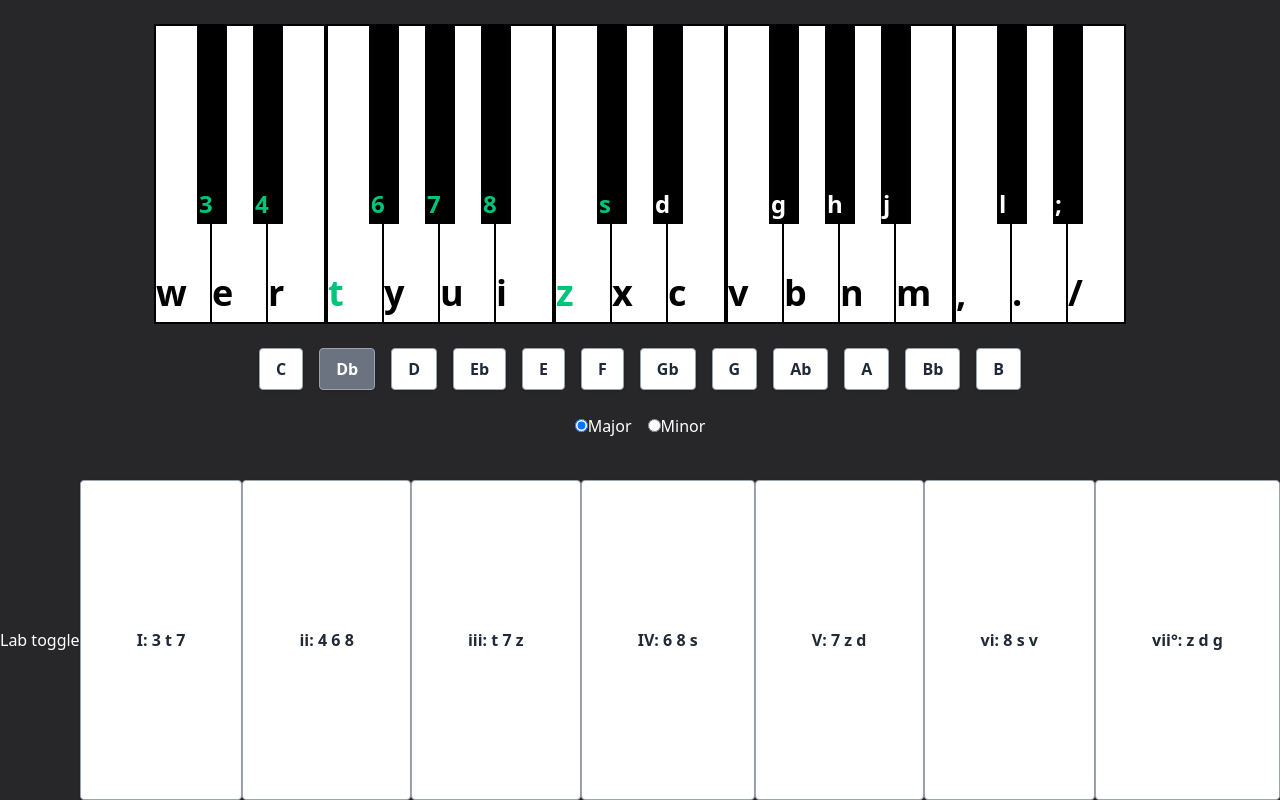
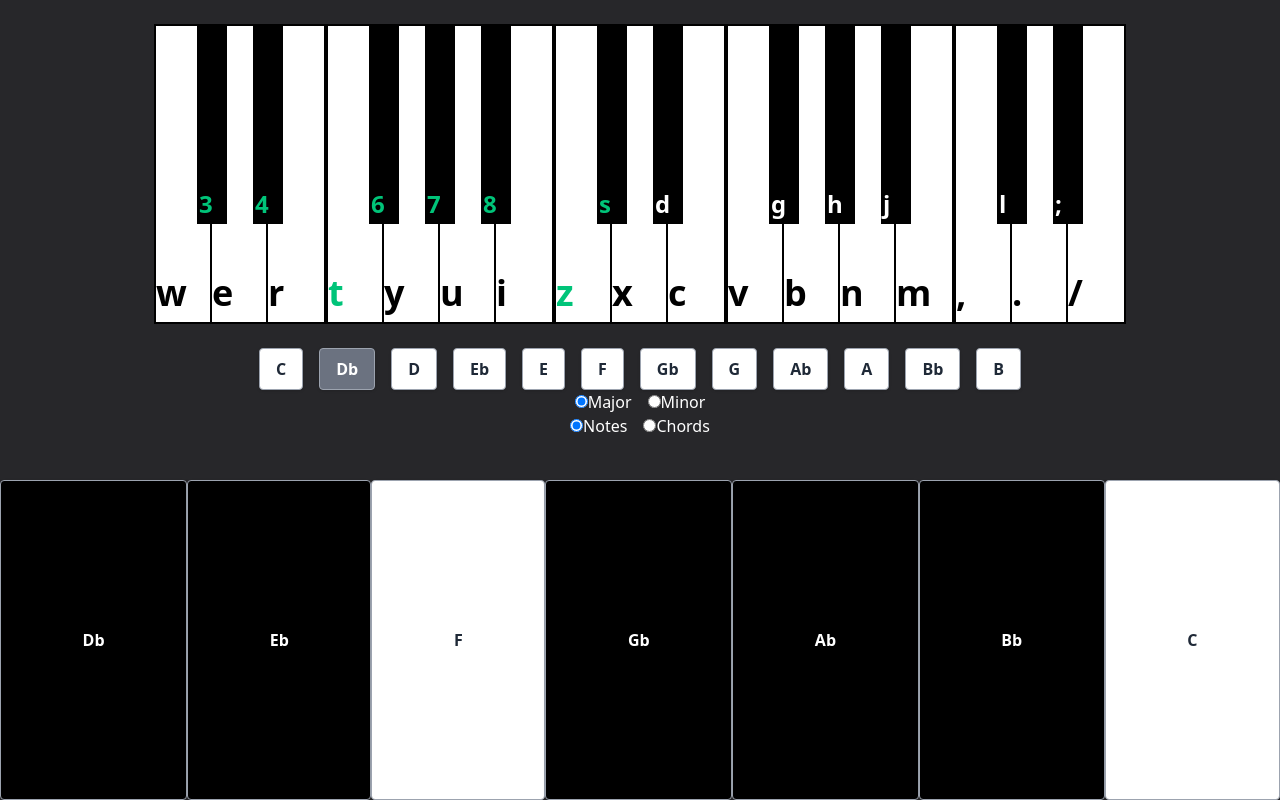
Before and after one commit to vanbrantley/keyboard, a Next.js app: page / in a window 1280 px wide. Both pictures are taken after a click on the button "Db". Built offline with nearby package versions, Linux system fonts and the light colour scheme.

Commit message:
Add note buttons

```diff
--- a/src/components/Key.tsx
+++ b/src/components/Key.tsx
@@ -1,3 +1,6 @@
+import { useContext } from 'react';
+import { AppStoreContext } from '../context/AppStoreContext';
+import { observer } from 'mobx-react-lite';
 import { NOTE_TO_KEY } from "../global/constants";
 
 interface IKeyProps {
@@ -6,7 +9,10 @@ interface IKeyProps {
     pressedKeys: string[],
 }
 
-const Key = (props: IKeyProps) => {
+const Key = observer((props: IKeyProps) => {
+
+    const store = useContext(AppStoreContext);
+    const { playNote } = store;
 
     const { note, scaleNotes, pressedKeys } = props;
 
@@ -18,11 +24,11 @@ const Key = (props: IKeyProps) => {
     const keyTextClassName = `key-text ${isFlat ? 'flat' : ''} ${inScale ? 'scale' : ''}`;
 
     return (
-        <div className={keyClassName}>
+        <div className={keyClassName} onClick={() => playNote(note)}>
             <div className={keyTextClassName}>{NOTE_TO_KEY[note]}</div>
         </div>
     );
 
-};
+});
 
 export default Key;
--- a/src/components/Keyboard.tsx
+++ b/src/components/Keyboard.tsx
@@ -11,16 +11,7 @@ interface IKeyboardProps {
 const Keyboard = observer((props: IKeyboardProps) => {
 
     const store = useContext(AppStoreContext);
-    const { pressedKeys, setPressedKeys } = store;
-
-    // const [pressedKeys, setPressedKeys] = useState<string[]>([]);
-
-    const playNote = (note: string | undefined) => {
-        if (note) {
-            const noteAudio = new Audio((document.getElementById(note) as HTMLAudioElement)?.src || '');
-            noteAudio.play();
-        }
-    };
+    const { pressedKeys, setPressedKeys, playNote } = store;
 
     const handleKeyDown = (event: KeyboardEvent) => {
         if (event.repeat) {
@@ -56,13 +47,13 @@ const Keyboard = observer((props: IKeyboardProps) => {
         };
     }, [pressedKeys]);
 
-    const keys = NOTES2.map((note, index) => {
+    const keys = NOTES2.map((note) => {
         return (
             <Key key={note} note={note} scaleNotes={props.scaleNotes} pressedKeys={pressedKeys} />
         );
     });
 
-    const noteFiles = NOTES2.map((note, index) => {
+    const noteFiles = NOTES2.map((note) => {
         return (
             <audio key={note} id={note} src={`./../../notes2/${note}.mp3`} preload="auto" />
         );
--- /dev/null
+++ b/src/components/NoteButtons.tsx
@@ -0,0 +1,30 @@
+import { useContext } from 'react';
+import { AppStoreContext } from '../context/AppStoreContext';
+import { observer } from 'mobx-react-lite';
+
+const NoteButtons = observer(() => {
+
+    const store = useContext(AppStoreContext);
+    const { scaleNotes, playNote } = store;
+
+    return (
+        <div className="flex flex-grow">
+            {scaleNotes.slice(0, 7).map((note, i) => {
+                const noteName = note.slice(0, -1);
+                const isFlat = noteName.length > 1;
+                return (
+                    <button
+                        key={noteName}
+                        onClick={() => playNote(note)}
+                        className={`flex-grow ${isFlat ? ("bg-black text-white hover:bg-zinc-900") : ("bg-white text-gray-800 hover:bg-gray-300")} font-semibold py-2 px-4 border border-gray-400 rounded shadow`}>
+                        {noteName}
+
+                    </button>
+                );
+            })}
+        </div>
+    );
+
+});
+
+export default NoteButtons;
--- a/src/pages/index.tsx
+++ b/src/pages/index.tsx
@@ -2,6 +2,7 @@ import { useContext, useState, useEffect } from 'react';
 import Keyboard from "./../components/Keyboard";
 import MiniKeyboard from "./../components/MiniKeyboard";
 import ProgressionLab from './../components/ProgressionLab';
+import NoteButtons from './../components/NoteButtons';
 import { NOTES, NOTE_TO_KEY } from './../global/constants';
 import { AppStoreContext } from '../context/AppStoreContext';
 import { observer } from 'mobx-react-lite';
@@ -15,8 +16,9 @@ enum Layout {
 const Home = observer(() => {
 
   const store = useContext(AppStoreContext);
-  const { isMajor, selectedIndex, scaleNotes, chordNotes,
-    scale, chordFilesInfo, getScale, getChords, playChord, handleScaleButtonClick, handleRadioChange,
+  const { isMajor, isChord, selectedIndex, scaleNotes, chordNotes,
+    scale, chordFilesInfo, getScale, getChords, playChord,
+    handleScaleButtonClick, handleMajorMinorRadioChange, handleNoteChordRadioChange,
     showLab, setShowLab } = store;
 
   const [currentLayout, setCurrentLayout] = useState<Layout>(Layout.Desktop);
@@ -58,7 +60,7 @@ const Home = observer(() => {
         <audio key={chord.key} id={chord.id} src={chord.src} preload={chord.preload} />
       );
     });
-  }
+  };
 
   return (
     <div>
@@ -88,7 +90,7 @@ const Home = observer(() => {
                     ))}
                   </div>
 
-                  <br></br>
+                  {/* <br></br> */}
 
                   <div className="flex space-x-4">
                     <label className="text-white">
@@ -96,7 +98,7 @@ const Home = observer(() => {
                         type="radio"
                         value="major"
                         checked={isMajor}
-                        onChange={handleRadioChange}
+                        onChange={handleMajorMinorRadioChange}
                       />
                       Major
                     </label>
@@ -105,9 +107,29 @@ const Home = observer(() => {
                         type="radio"
                         value="minor"
                         checked={!isMajor}
-                        onChange={handleRadioChange}
+                        onChange={handleMajorMinorRadioChange}
                       />
                       Minor
+                    </label>
+                  </div>
+                  <div className="flex space-x-4">
+                    <label className="text-white">
+                      <input
+                        type="radio"
+                        value="notes"
+                        checked={!isChord}
+                        onChange={handleNoteChordRadioChange}
+                      />
+                      Notes
+                    </label>
+                    <label className="text-white">
+                      <input
+                        type="radio"
+                        value="chords"
+                        checked={isChord}
+                        onChange={handleNoteChordRadioChange}
+                      />
+                      Chords
                     </label>
                   </div>
                 </>
@@ -119,6 +141,8 @@ const Home = observer(() => {
 
             <div className="h-2/5 flex justify-center">
 
+              {isChord ? (
+                <>
                   {(selectedIndex !== -1) && <button onClick={() => setShowLab(!showLab)} style={{ color: "white" }}>Lab toggle</button>}
 
                   {(scaleNotes.length === 0) ?
@@ -138,6 +162,10 @@ const Home = observer(() => {
                       })}
                     </div>
                   }
+                </>
+              ) : (
+                <NoteButtons />
+              )}
 
             </div>
           </div>
@@ -178,7 +206,7 @@ const Home = observer(() => {
                     type="radio"
                     value="major"
                     checked={isMajor}
-                    onChange={handleRadioChange}
+                    onChange={handleMajorMinorRadioChange}
                   />
                   Major
                 </label>
@@ -187,7 +215,7 @@ const Home = observer(() => {
                     type="radio"
                     value="minor"
                     checked={!isMajor}
-                    onChange={handleRadioChange}
+                    onChange={handleMajorMinorRadioChange}
                   />
                   Minor
                 </label>
@@ -240,7 +268,7 @@ const Home = observer(() => {
                     type="radio"
                     value="major"
                     checked={isMajor}
-                    onChange={handleRadioChange}
+                    onChange={handleMajorMinorRadioChange}
                   />
                   Major
                 </label>
@@ -249,7 +277,7 @@ const Home = observer(() => {
                     type="radio"
                     value="minor"
                     checked={!isMajor}
-                    onChange={handleRadioChange}
+                    onChange={handleMajorMinorRadioChange}
                   />
                   Minor
                 </label>
--- a/src/store/store.ts
+++ b/src/store/store.ts
@@ -9,6 +9,7 @@ class AppStore {
 
     // state variables
     isMajor = true;
+    isChord = false;
     selectedIndex = -1;
     scaleNotes: string[] = [];
     chordNotes: StringArrayDictionary = {};
@@ -21,6 +22,7 @@ class AppStore {
         makeObservable(this, {
 
             isMajor: observable,
+            isChord: observable,
             selectedIndex: observable,
             scaleNotes: observable,
             chordNotes: observable,
@@ -61,6 +63,10 @@ class AppStore {
     // setter functions
     setIsMajor = action((newValue: boolean) => {
         this.isMajor = newValue;
+    });
+
+    setIsChord = action((newValue: boolean) => {
+        this.isChord = newValue;
     });
 
     setSelectedIndex = action((newValue: number) => {
@@ -160,11 +166,26 @@ class AppStore {
             setTimeout(() => {
                 const notesRemoved = this.pressedKeys.filter((key) => !notes.includes(key));
                 this.setPressedKeys(notesRemoved);
-            }, 1000);
+            }, 800);
 
         }
 
     });
+
+    playNote = (note: string | undefined) => {
+        if (note) {
+            const noteAudio = new Audio((document.getElementById(note) as HTMLAudioElement)?.src || '');
+            noteAudio.play();
+
+            // add key to pressedKeys array for a second
+            this.setPressedKeys([...this.pressedKeys, note]);
+
+            setTimeout(() => {
+                const noteRemoved = this.pressedKeys.filter((key) => key !== note);
+                this.setPressedKeys(noteRemoved);
+            }, 800);
+        }
+    };
 
     handleScaleButtonClick = action((index: number) => {
 
@@ -173,7 +194,7 @@ class AppStore {
 
     });
 
-    handleRadioChange = action((event: React.ChangeEvent<HTMLInputElement>) => {
+    handleMajorMinorRadioChange = action((event: React.ChangeEvent<HTMLInputElement>) => {
 
         const newValue = event.target.value === 'major';
         if (newValue !== this.isMajor) {
@@ -182,6 +203,15 @@ class AppStore {
 
     });
 
+    handleNoteChordRadioChange = action((event: React.ChangeEvent<HTMLInputElement>) => {
+
+        const newValue = event.target.value === 'chords';
+        if (newValue !== this.isChord) {
+            this.setIsChord(newValue);
+        }
+
+    });
+
 }
 
 const appStore = new AppStore();
```
Lines whose indentation alone changed are shown as unchanged.
